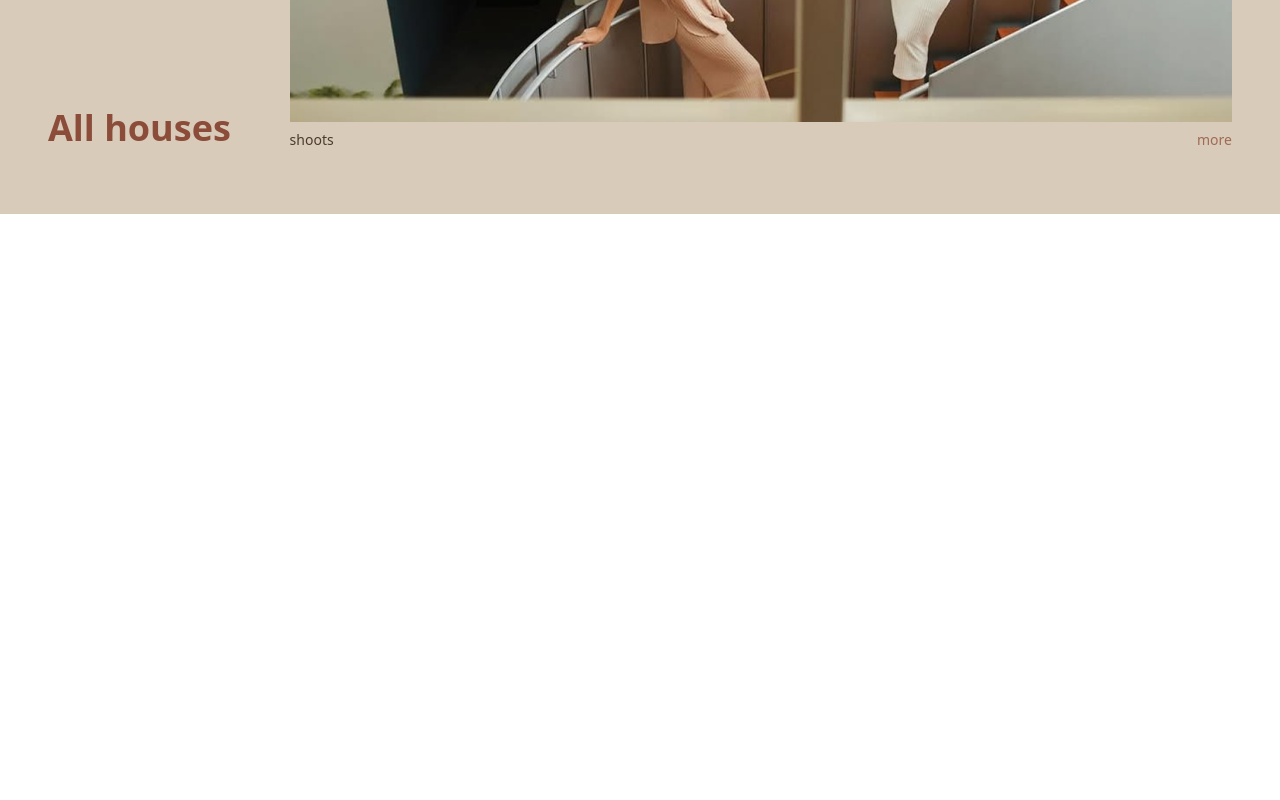
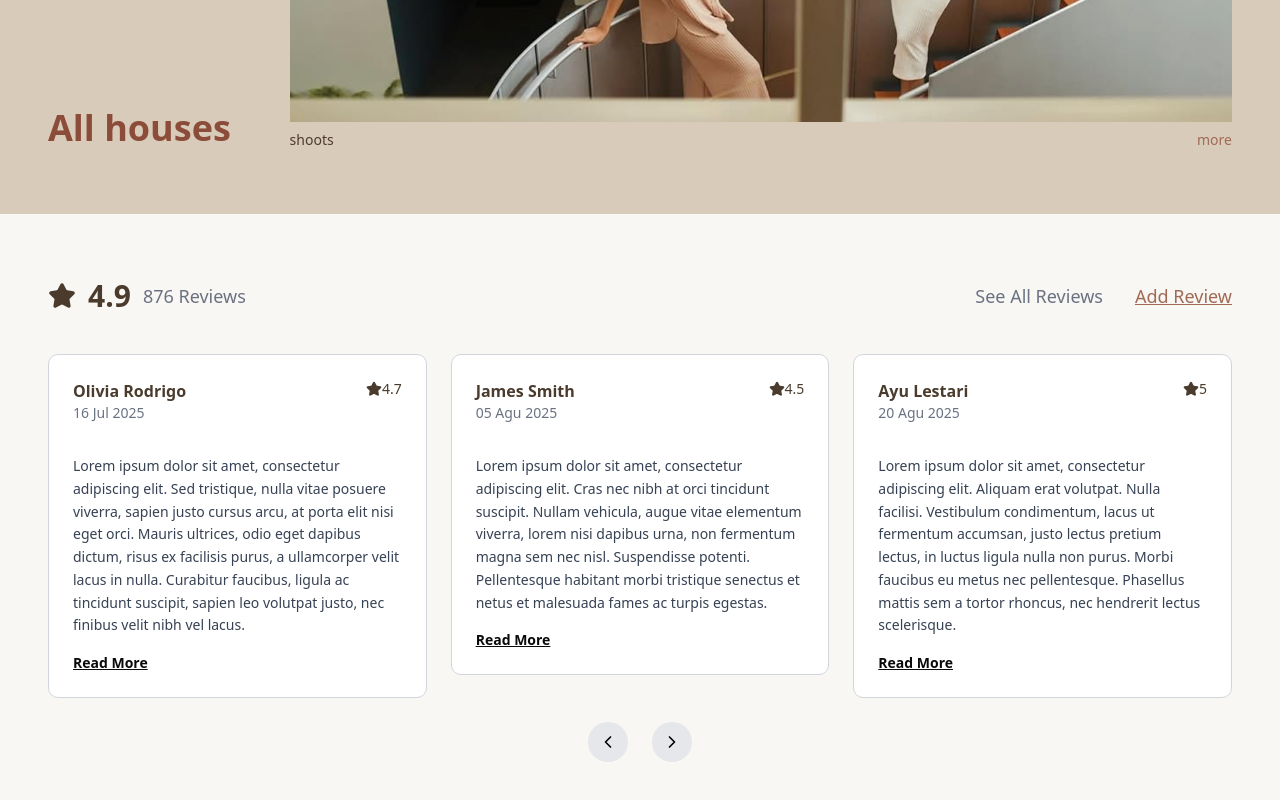
Before and after one commit to Acephpp/kunjung-fe, a Next.js app in the folder frontend/: page / in a window 1280 px wide. Shown: the part 3548-4348 px from the top of the page. Built offline with nearby package versions, Linux system fonts and the light colour scheme.

Commit message:
feat: add slicing testimoniSection

```diff
--- a/frontend/src/app/layout.tsx
+++ b/frontend/src/app/layout.tsx
@@ -5,6 +5,7 @@ import SearchBar from "@/components/SearchBar"
 import DefiningComfort from "@/components/DefiningComport"
 import ProviderSection from "@/components/ProviderSection"
 import GallerySection from "@/components/GallerySection"
+import TestimoniSection from "@/components/TestimoniSection"
 
 export default function RootLayout({ children }: { children: React.ReactNode }) {
   return (
@@ -16,6 +17,7 @@ export default function RootLayout({ children }: { children: React.ReactNode })
         <DefiningComfort/>
         <ProviderSection/>
         <GallerySection/>
+        <TestimoniSection/>
         <main className="pt-36">{children}</main>
       </body>
     </html>
--- /dev/null
+++ b/frontend/src/components/TestimoniSection.tsx
@@ -0,0 +1,120 @@
+"use client"
+import { Swiper, SwiperSlide } from "swiper/react"
+import { Navigation } from "swiper/modules"
+import "swiper/css"
+import "swiper/css/navigation"
+import { Star, ChevronLeft, ChevronRight } from "lucide-react"
+
+export default function TestimoniSection() {
+    const reviews = [
+        {
+            id: 1,
+            name: "Olivia Rodrigo",
+            date: "16 Jul 2025",
+            rating: 4.7,
+            text: "Lorem ipsum dolor sit amet, consectetur adipiscing elit. Sed tristique, nulla vitae posuere viverra, sapien justo cursus arcu, at porta elit nisi eget orci. Mauris ultrices, odio eget dapibus dictum, risus ex facilisis purus, a ullamcorper velit lacus in nulla. Curabitur faucibus, ligula ac tincidunt suscipit, sapien leo volutpat justo, nec finibus velit nibh vel lacus.",
+        },
+        {
+            id: 2,
+            name: "James Smith",
+            date: "05 Agu 2025",
+            rating: 4.5,
+            text: "Lorem ipsum dolor sit amet, consectetur adipiscing elit. Cras nec nibh at orci tincidunt suscipit. Nullam vehicula, augue vitae elementum viverra, lorem nisi dapibus urna, non fermentum magna sem nec nisl. Suspendisse potenti. Pellentesque habitant morbi tristique senectus et netus et malesuada fames ac turpis egestas.",
+        },
+        {
+            id: 3,
+            name: "Ayu Lestari",
+            date: "20 Agu 2025",
+            rating: 5.0,
+            text: "Lorem ipsum dolor sit amet, consectetur adipiscing elit. Aliquam erat volutpat. Nulla facilisi. Vestibulum condimentum, lacus ut fermentum accumsan, justo lectus pretium lectus, in luctus ligula nulla non purus. Morbi faucibus eu metus nec pellentesque. Phasellus mattis sem a tortor rhoncus, nec hendrerit lectus scelerisque.",
+        },
+        {
+            id: 4,
+            name: "Michael Tan",
+            date: "02 Sep 2025",
+            rating: 4.8,
+            text: "Lorem ipsum dolor sit amet, consectetur adipiscing elit. Fusce euismod erat nec nisi efficitur, nec egestas sapien suscipit. Vivamus non tincidunt est. Proin at ex sed magna posuere tempus. Integer imperdiet luctus lectus non vehicula. Suspendisse eget felis ac justo laoreet congue.",
+        },
+        {
+            id: 5,
+            name: "Clara Wijaya",
+            date: "12 Sep 2025",
+            rating: 4.6,
+            text: "Lorem ipsum dolor sit amet, consectetur adipiscing elit. Sed nec diam risus. Integer dignissim, felis in pharetra faucibus, leo est eleifend sem, eget hendrerit lectus lacus eget est. Vestibulum ante ipsum primis in faucibus orci luctus et ultrices posuere cubilia curae; Donec sodales, eros eget facilisis tincidunt, mi sem varius velit, vel elementum risus felis nec nisl.",
+        },
+        {
+            id: 6,
+            name: "Daniel Lee",
+            date: "25 Sep 2025",
+            rating: 4.9,
+            text: "Lorem ipsum dolor sit amet, consectetur adipiscing elit. In id nunc convallis, efficitur elit et, hendrerit lectus. Donec non mi at lacus sodales aliquam. Nunc et orci non nunc ultricies luctus vitae ut magna. Vivamus nec odio risus. Pellentesque ac augue vitae orci commodo dignissim. Etiam sit amet est sed libero condimentum elementum.",
+        },
+    ]
+
+
+    return (
+        <section className="px-6 md:px-12 py-12 md:py-16 bg-[#F9F7F4]">
+            {/* Header */}
+            <div className="flex justify-between items-center mb-10">
+                {/* Kiri */}
+                <div className="flex items-center space-x-3 text-[#4A3B2D]">
+                    <Star className="w-7 h-7 fill-current" />
+                    <span className="text-3xl font-semibold">4.9</span>
+                    <span className="text-gray-500 text-lg">876 Reviews</span>
+                </div>
+
+                {/* Kanan */}
+                <div className="flex items-center space-x-8">
+                    <button className="text-gray-500 text-lg hover:text-[#4A3B2D]">See All Reviews</button>
+                    <button className="text-[#A06A55] text-lg font-medium flex items-center space-x-2">
+                        <span className="underline">Add Review</span>
+                    </button>
+                </div>
+            </div>
+
+            {/* Swiper */}
+            <Swiper
+                modules={[Navigation]}
+                spaceBetween={24}
+                slidesPerView={1}
+                navigation={{
+                    nextEl: ".custom-next",
+                    prevEl: ".custom-prev",
+                }}
+                breakpoints={{
+                    768: { slidesPerView: 2 },
+                    1024: { slidesPerView: 3 },
+                }}
+                className="pb-8"
+            >
+                {reviews.map((review) => (
+                    <SwiperSlide key={review.id} className="h-full">
+                        <div className="border border-gray-300 p-6 h-full min-h-[300px] flex flex-col justify-between bg-white rounded-lg">
+                            <div className="flex justify-between items-start mb-3">
+                                <div>
+                                    <h3 className="font-semibold text-[#4A3B2D]">{review.name}</h3>
+                                    <p className="text-sm text-gray-500">{review.date}</p>
+                                </div>
+                                <span className="flex items-center space-x-1 text-sm font-medium text-[#4A3B2D]">
+                                    <Star className="w-4 h-4 fill-current" />    {review.rating}
+                                </span>
+                            </div>
+                            <p className="text-gray-700 text-sm flex-1 leading-relaxed mt-5">{review.text}</p>
+                            <button className="mt-4 text-sm font-semibold underline text-start">Read More</button>
+                        </div>
+                    </SwiperSlide>
+                ))}
+            </Swiper>
+
+            {/* Custom Navigation di bawah */}
+            <div className="flex justify-center gap-6 mt-6">
+                <button className="custom-prev bg-gray-200 hover:bg-gray-300 text-black w-10 h-10 flex items-center justify-center rounded-full">
+                    <ChevronLeft className="w-5 h-5" />
+                </button>
+                <button className="custom-next bg-gray-200 hover:bg-gray-300 text-black w-10 h-10 flex items-center justify-center rounded-full">
+                    <ChevronRight className="w-5 h-5" />
+                </button>
+            </div>
+        </section>
+    )
+}
```
